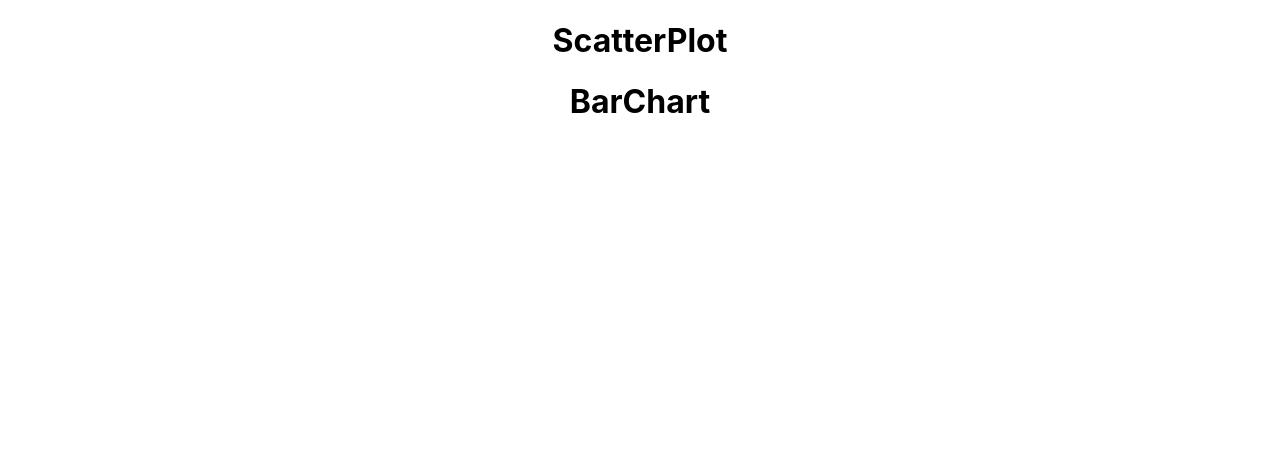
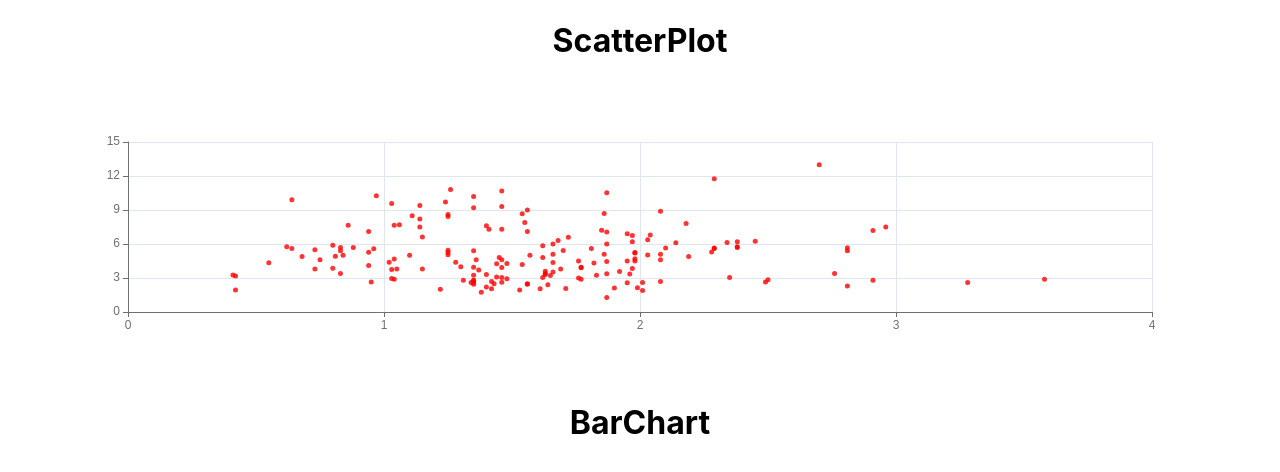
Before and after one commit to Abhishek-Dewangan/Data-Visualization-Task, a React (Create React App) app: page / in a window 1280 px wide. Shown: the top 472 px of the page. Built offline with nearby package versions, Linux system fonts and the light colour scheme.

Commit message:
Scatter plot between color intensity and hue has been plotted

```diff
--- a/package.json
+++ b/package.json
@@ -10,6 +10,8 @@
     "@types/node": "^16.7.13",
     "@types/react": "^18.0.0",
     "@types/react-dom": "^18.0.0",
+    "echarts": "^5.4.1",
+    "echarts-for-react": "^3.0.2",
     "react": "^18.2.0",
     "react-dom": "^18.2.0",
     "react-scripts": "5.0.1",
--- a/src/Components/ScatterPlot/ScatterPlot.tsx
+++ b/src/Components/ScatterPlot/ScatterPlot.tsx
@@ -1,11 +1,18 @@
 import styles from './ScatterPlot.module.css';
-import {scatterData} from '../../Assets/WineData'
+import {scatterData} from '../../Assets/WineData';
+import ReactEcharts from 'echarts-for-react';
 
 const ScatterPlot = () => {
-    console.log(scatterData)
+  console.log(scatterData);
+  const option = {
+    xAxis: {},
+    yAxis: {},
+    series: [{symbolSize: 5, data: scatterData, type: 'scatter', color:'red'}],
+  };
   return (
-    <div>
+    <div className={styles.scatterPlotContainer}>
       <h1>ScatterPlot</h1>
+      <ReactEcharts option={option} />
     </div>
   );
 };
```
Also changed, not shown: 1 other file (tests, documents, lock files or other folders).
